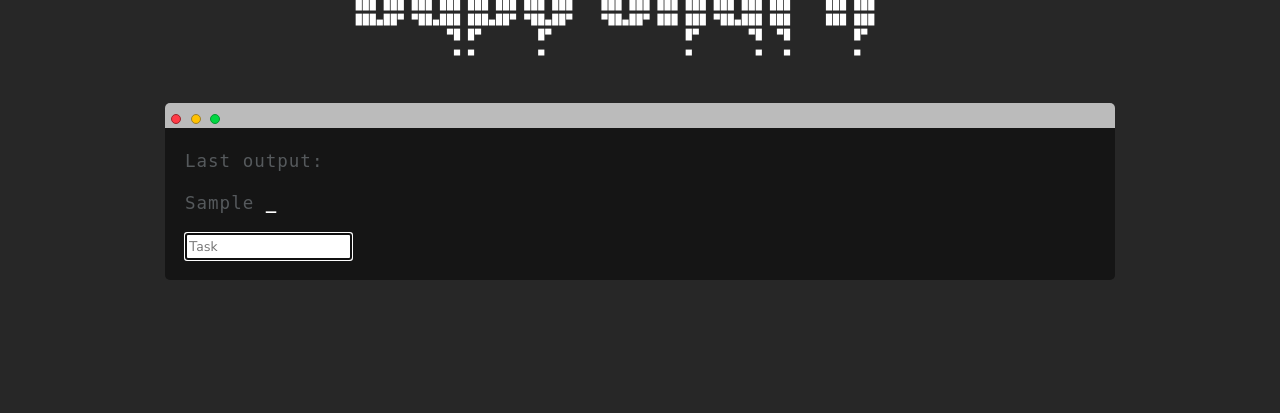
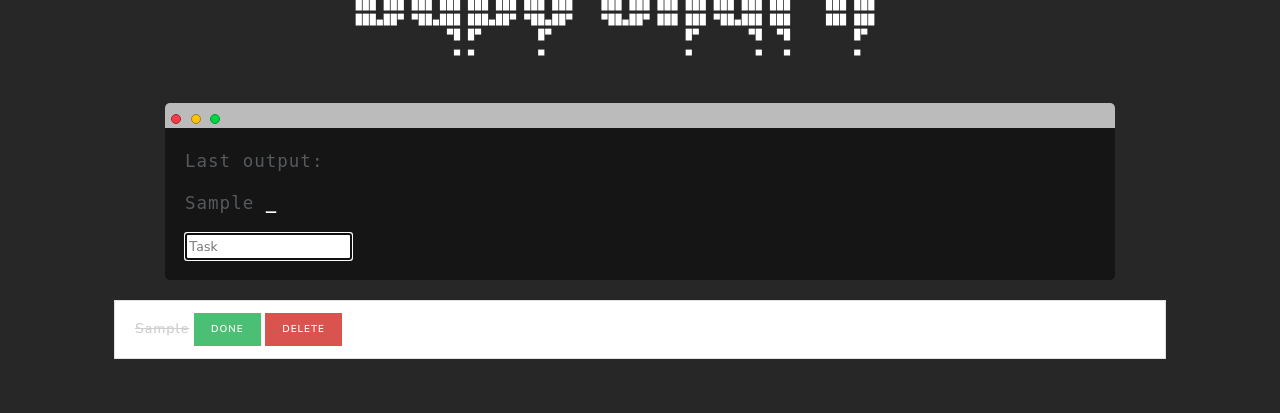
Before and after one commit to UnkL4b/BabyShark, a Flask app: page / in a window 1280 px wide. Shown: the part 442-855 px from the top of the page. Before the commit the page ends 722 px from the top, so only its background shows below. Run offline with Flask 2, Linux system fonts and the light colour scheme; tables that the repository leaves empty hold one stand-in row (values such as "Sample post"); parts of the project's set-up code (start-up, migrations or seed data) failed here and were passed over; some libraries are stand-ins or nearby versions.

Commit message:
Fixed typos in the loop
- Changed the variable we loop through from "tasks" to "commands"  because variable "tasks" doesn't exist.
- Changed the attribute to "cmd" because "content" is not an attribute of the "Command" class.

```diff
--- a/templates/index.html
+++ b/templates/index.html
@@ -90,9 +90,9 @@ function reloadThePage(){
 </div>
                     <div class="card-body">
                         <ul class="list-group">
-                            {% for task in tasks %}
+                            {% for task in commands %}
                             <li class="list-group-item">
-                                <span class="{% if task.done %} done {% endif %}">{{task.content}}</span> <a
+                                <span class="{% if task.done %} done {% endif %}">{{task.cmd}}</span> <a
                                     href="/done/{{task.id}}" class="btn btn-success btn-sm">Done</a>
                                 <a href="{{url_for('delete', id=task.id)}}" class="btn btn-danger btn-sm">Delete</a>
                             </li>
```
